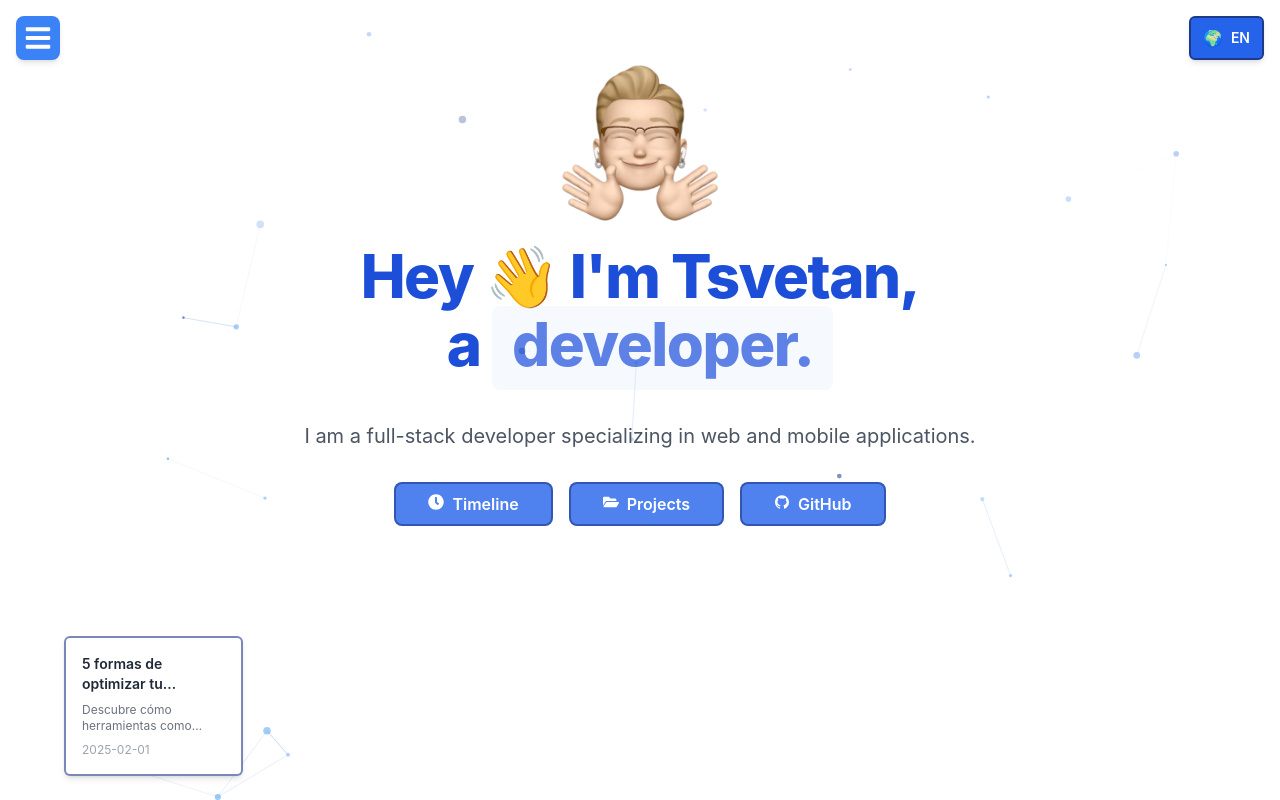
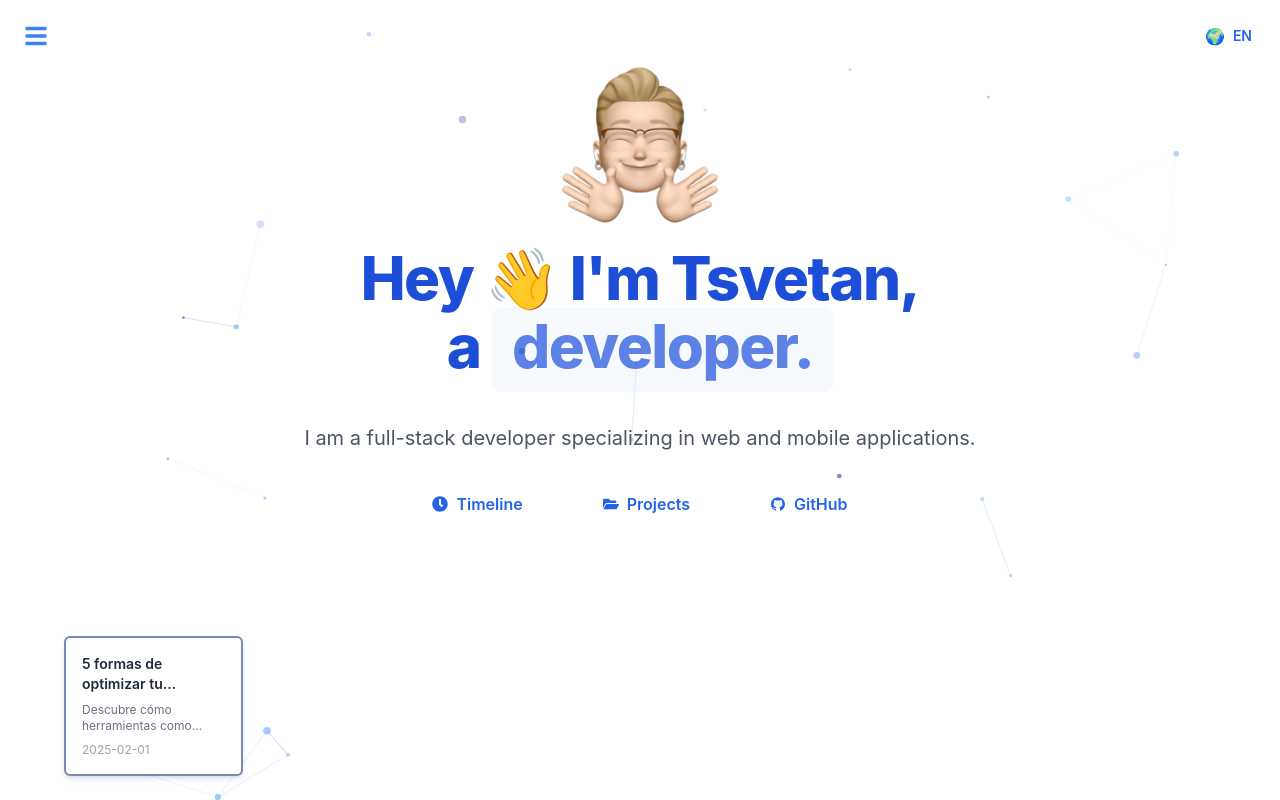
Before and after one commit to tsvetanml/tsvetan.dev, a Next.js app: page /en in a window 1280 px wide. Built offline with nearby package versions, Linux system fonts and the light colour scheme.

Commit message:
Add Blog link to dropdown menu and improve button styles in LanguageSwitcher and Welcome components

```diff
--- a/app/components/dropdownMenu/index.tsx
+++ b/app/components/dropdownMenu/index.tsx
@@ -3,13 +3,14 @@
 import { AnimatePresence, motion } from "framer-motion";
 import Link from "next/link";
 import { useEffect, useRef, useState } from "react";
-import { FaBars, FaClock, FaFolderOpen, FaGithub, FaHome, FaLinkedin } from "react-icons/fa";
+import { FaBars, FaBlog, FaClock, FaFolderOpen, FaGithub, FaHome, FaLinkedin } from "react-icons/fa";
 
 // Opciones del menú definidas en una variable
 const menuItems = [
   { href: "/", label: "Home", icon: <FaHome className="w-4 h-4" /> },
   { href: "/projects", label: "Projects", icon: <FaFolderOpen className="w-4 h-4" /> },
   { href: "/timeline", label: "Timeline", icon: <FaClock className="w-4 h-4" /> },
+  { href: "/blog", label: "Blog", icon: <FaBlog className="w-4 h-4" /> },
 ];
 
 const socialLinks = [
@@ -65,12 +66,9 @@ const DropdownMenu = () => {
 
   return (
     <div ref={menuRef} className="absolute inline-block top-4 left-4 text-left z-10">
-      <button
-        onClick={() => setIsOpen(!isOpen)}
-        className="p-2 bg-blue-500 text-white rounded-lg shadow-md hover:bg-blue-600 transition duration-300"
-      >
-        <FaBars className="w-7 h-7" />
-      </button>
+
+      <FaBars onClick={() => setIsOpen(!isOpen)} className="w-10 h-10 p-2 cursor-pointer hover:shadow-lg rounded-md text-blue-500 transition duration-300" />
+
 
       <AnimatePresence>
         {isOpen && (
--- a/app/components/languageSwitcher/index.tsx
+++ b/app/components/languageSwitcher/index.tsx
@@ -55,7 +55,7 @@ export default function LanguageSwitcher() {
       >
         <button
           onClick={() => setIsOpen(!isOpen)}
-          className="flex items-center px-3 py-2 bg-blue-600 text-white rounded-md shadow-md border-2 border-blue-900 hover:bg-blue-700 transition"
+          className="flex items-center px-3 py-2 text-blue-600 rounded-md hover:shadow-md transition"
         >
           🌍 <span className="ml-2 text-sm font-semibold">{currentLocale.toUpperCase()}</span>
         </button>
--- a/app/components/welcome/index.tsx
+++ b/app/components/welcome/index.tsx
@@ -16,20 +16,20 @@ export default function Welcome({ dict }: { dict: Dictionary }): JSX.Element {
     {
       type: NavigationItemType.LINK,
       href: '/timeline',
-      icon: <FaClock className="mb-1 mr-2" />,
+      icon: <FaClock className="mr-2" />,
       text: 'Timeline',
     },
     {
       type: NavigationItemType.LINK,
       href: '/projects',
-      icon: <FaFolderOpen className="mb-1 mr-2" />,
+      icon: <FaFolderOpen className="mr-2" />,
       text: 'Projects',
     },
     {
       type: NavigationItemType.LINK,
       external: true,
       href: 'https://github.com/tsvetanml',
-      icon: <AiOutlineGithub className="mb-1 mr-2" />,
+      icon: <AiOutlineGithub className="mr-2" />,
       text: 'GitHub',
     },
   ];
@@ -98,7 +98,7 @@ export default function Welcome({ dict }: { dict: Dictionary }): JSX.Element {
               transition={{ type: "spring", stiffness: 250, damping: 20 }} // Animación suave y natural
             >
               <Link
-                className="inline-flex items-center bg-blue-600 bg-opacity-80 text-white font-semibold justify-center backdrop-filter backdrop-blur-sm rounded-lg cursor-pointer px-8 py-2 border-2 border-blue-900 border-opacity-60"
+                className="inline-flex items-center  bg-opacity-80 text-blue-600 font-semibold justify-center backdrop-filter backdrop-blur-sm rounded-lg cursor-pointer px-8 py-2  border-opacity-60"
                 href={action.href}
                 target={action.external ? "_blank" : "_self"}
                 rel={action.external ? "noopener noreferrer" : ""}
```
